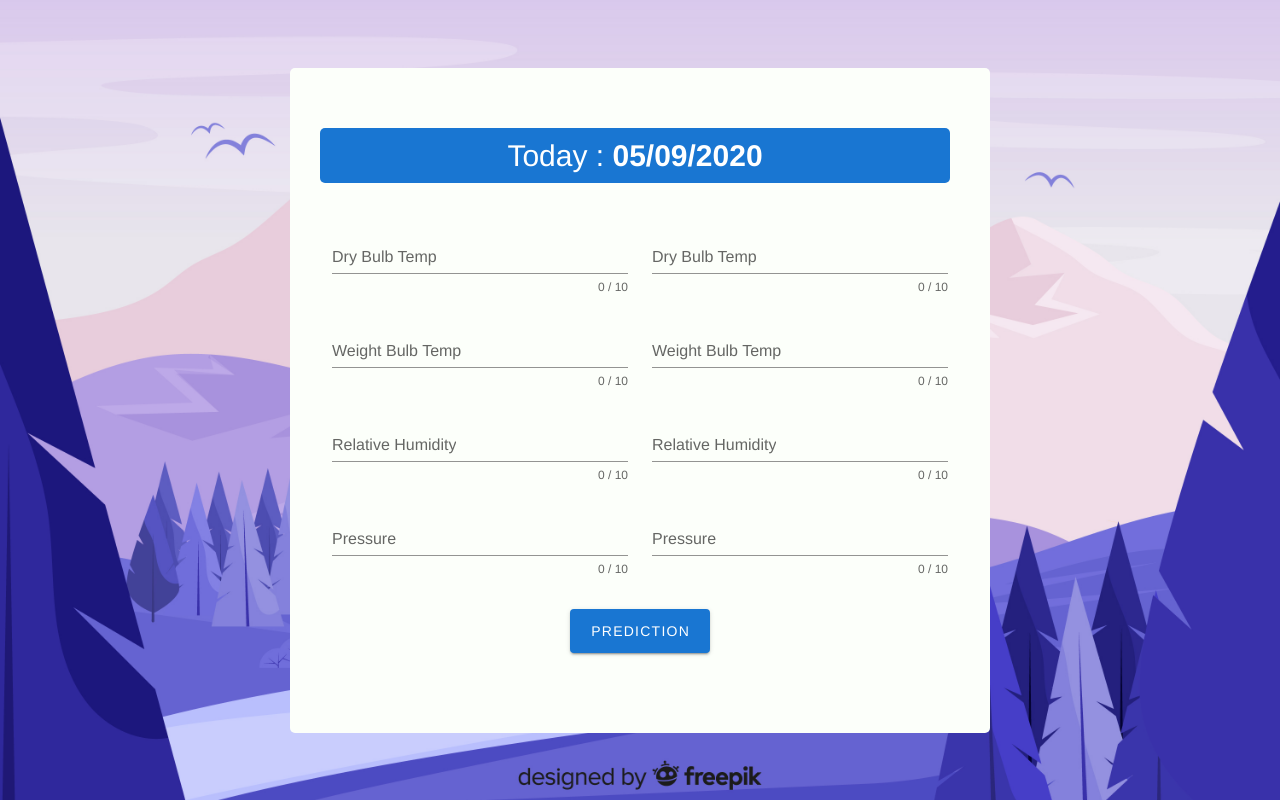
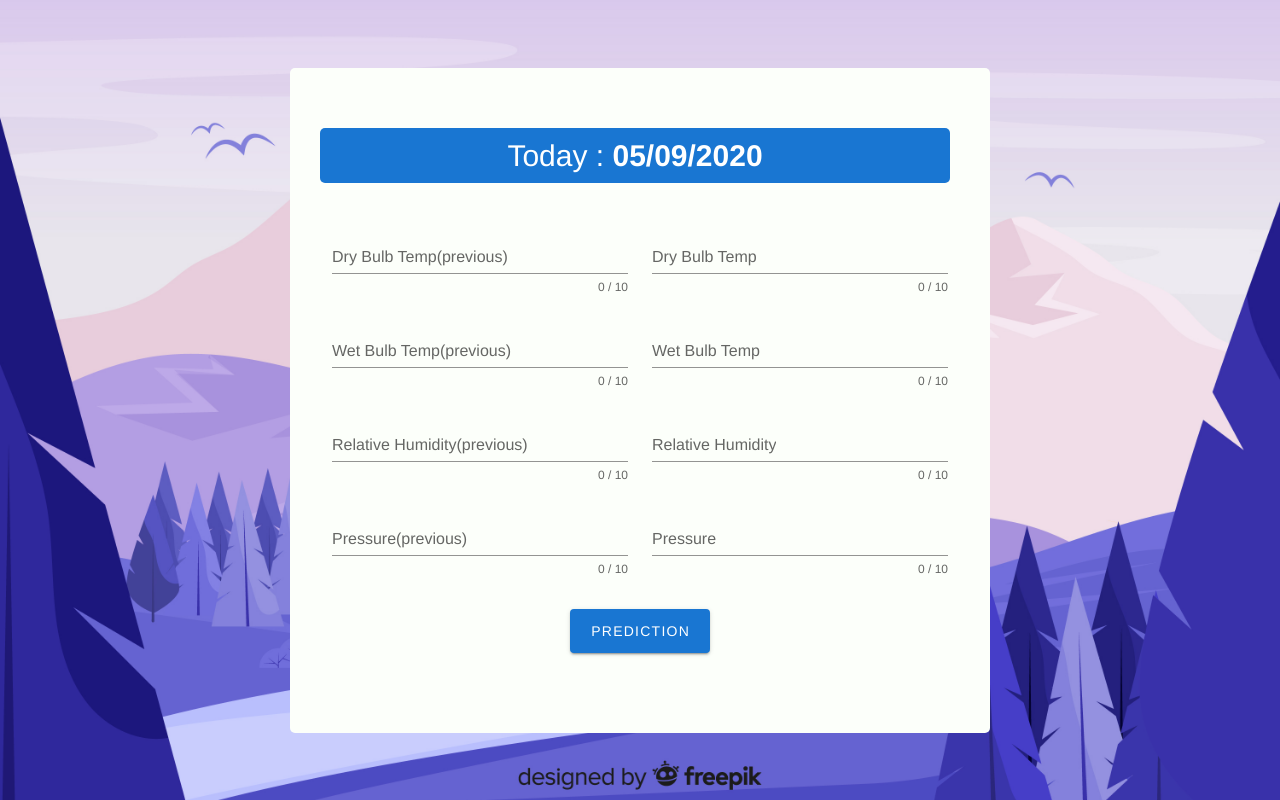
Before and after one commit to Mithunjack/Weather-Update-Project, a Vue app: page / in a window 1280 px wide. Built offline with nearby package versions, Linux system fonts and the light colour scheme.

Commit message:
code updated for api

```diff
--- a/src/App.vue
+++ b/src/App.vue
@@ -10,7 +10,7 @@
   import Header from "./components/Header";
   import Form from "./components/Form";
   import Footer from "./components/Footer";
-  //import axios from "axios";
+  import axios from "axios";
   export default {
     name: 'App',
     components: {
@@ -25,11 +25,14 @@
     },
     methods: {
       onClickPrediction(value){
+        var config = {
+            headers: {'Access-Control-Allow-Origin': '*'}
+        };
         console.log("form paise: " + value.time.time);
-/*        axios.post('http://localhost:5000/prediction',value)
-                .then(res => res.prediction == 1 ? this.show = true : this.show = false)
-                .catch(err => console.log(err));*/
-          this.show = true;
+       axios.post('http://127.0.0.1:5000/api/prediction/thunder',value, config)
+                .then(res => console.log(res))
+                .catch(err => console.log(err));
+          // this.show = true;
       }
     }
   }
--- a/src/components/Form.vue
+++ b/src/components/Form.vue
@@ -13,7 +13,7 @@
                                     v-model="dbt_1"
                                     :rules="nameRules"
                                     :counter="10"
-                                    label="Dry Bulb Temp"
+                                    label="Dry Bulb Temp(previous)"
                                     required
                             ></v-text-field>
                         </v-col>
@@ -40,7 +40,7 @@
                                     v-model="wbt_1"
                                     :rules="nameRules"
                                     :counter="10"
-                                    label="Weight Bulb Temp"
+                                    label="Wet Bulb Temp(previous)"
                                     required
                             ></v-text-field>
                         </v-col>
@@ -53,7 +53,7 @@
                                     v-model="wbt_2"
                                     :rules="nameRules"
                                     :counter="10"
-                                    label="Weight Bulb Temp"
+                                    label="Wet Bulb Temp"
                                     required
                             ></v-text-field>
                         </v-col>
@@ -67,7 +67,7 @@
                                     v-model="rh_1"
                                     :rules="nameRules"
                                     :counter="10"
-                                    label="Relative Humidity"
+                                    label="Relative Humidity(previous)"
                                     required
                             ></v-text-field>
                         </v-col>
@@ -94,7 +94,7 @@
                                     v-model="pre_1"
                                     :rules="nameRules"
                                     :counter="10"
-                                    label="Pressure"
+                                    label="Pressure(previous)"
                                     required
                             ></v-text-field>
                         </v-col>
@@ -137,16 +137,16 @@
             },
             "features":[
                 {
-                    "dew_temp":[this.dbt_1,this.dbt_2]
+                    "dew_temp":[Number(this.dbt_1),Number(this.dbt_2)]
                 },
                 {
-                    "dry_temp":[this.wbt_1,this.wbt_2]
+                    "dry_temp":[Number(this.wbt_1),Number(this.wbt_2)]
                 },
                 {
-                    "relative_humidity":[this.rh_1,this.rh_2]
+                    "relative_humidity":[Number(this.rh_1),Number(this.rh_2)]
                 },
                 {
-                    "pressure":[this.pre_1,this.pre_2]
+                    "pressure":[Number(this.pre_1),Number(this.pre_2)]
                 }
             ]
         };
```
